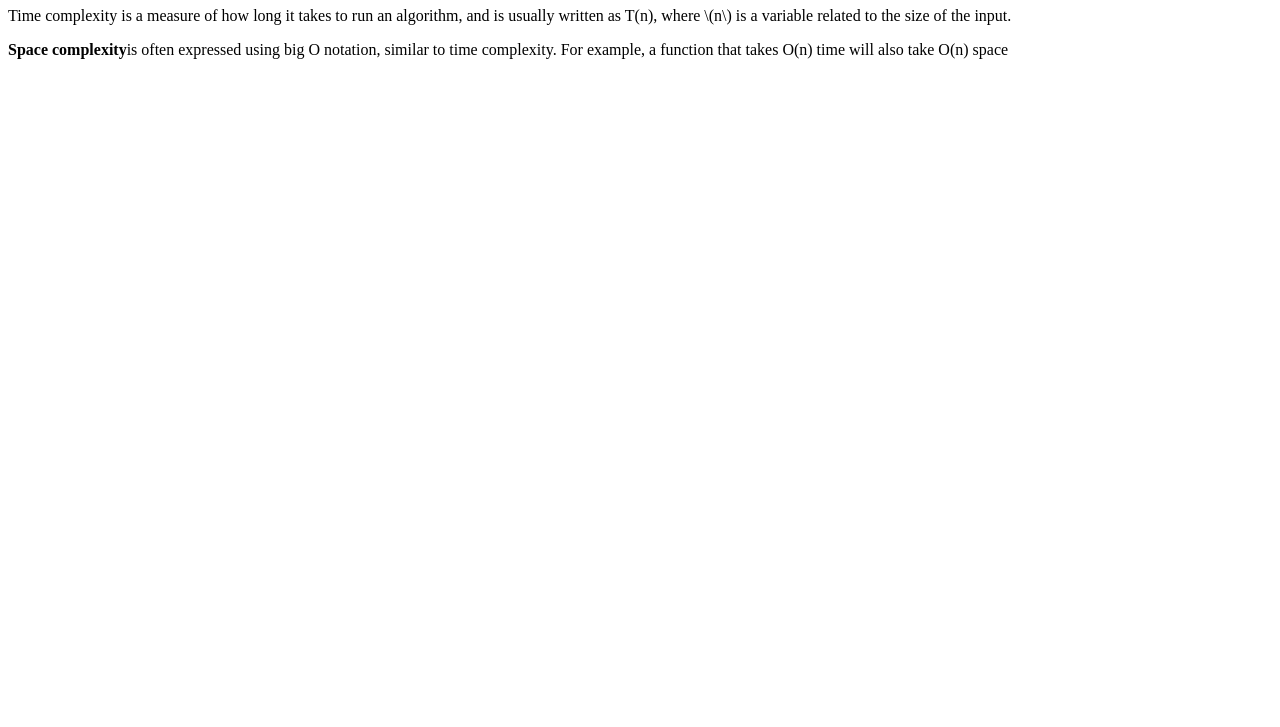
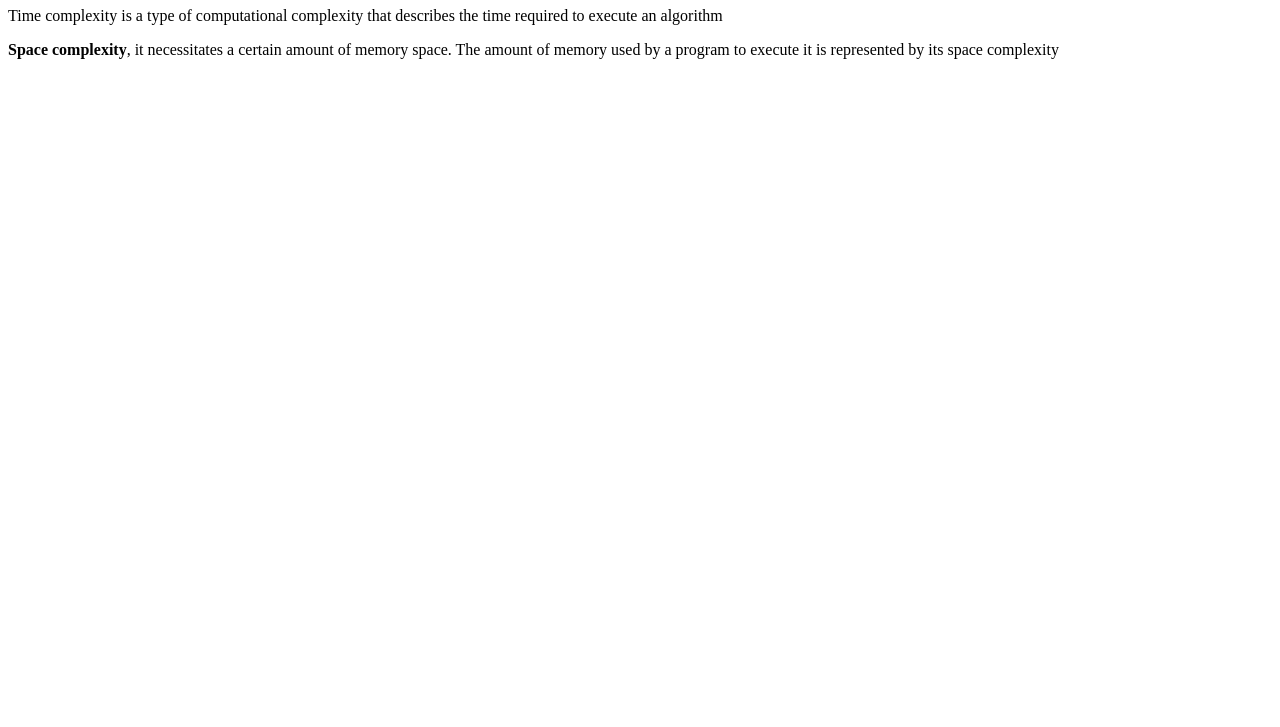
Before and after one commit to acciojob/time-and-space-complexity-Praveen7070kr, a website: page main.html in a window 1280 px wide. Shown: the part 73-800 px from the top of the page. Drawn offline with Linux system fonts and the light colour scheme.

Commit message:
created a submission

```diff
--- a/main.html
+++ b/main.html
@@ -6,8 +6,8 @@
 	<link rel="stylesheet" href="styles.css">
 </head>
 	<h1>Time and Space Complexity</h1>
-	<P>Time complexity is a measure of how long it takes to run an algorithm, and is usually written as T(n), where \(n\) is a variable related to the size of the input.</P>
-	<p><b>Space complexity</b>is often expressed using big O notation, similar to time complexity. For example, a function that takes O(n) time will also take O(n) space</p>
+	<P>Time complexity is a type of computational complexity that describes the time required to execute an algorithm</P>
+	<p><b>Space complexity</b>, it necessitates a certain amount of memory space. The amount of memory used by a program to execute it is represented by its space complexity</p>
 
 <body>
 	<!-- the entire body must be written by student -->
```
